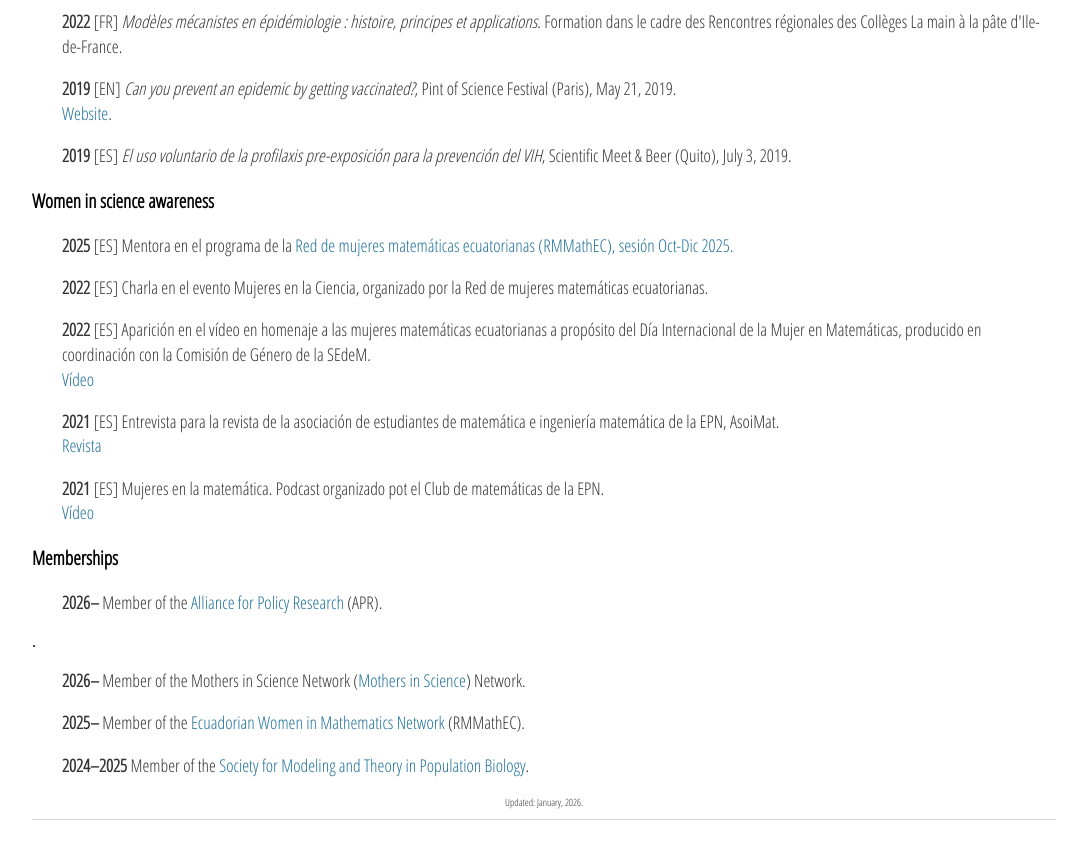
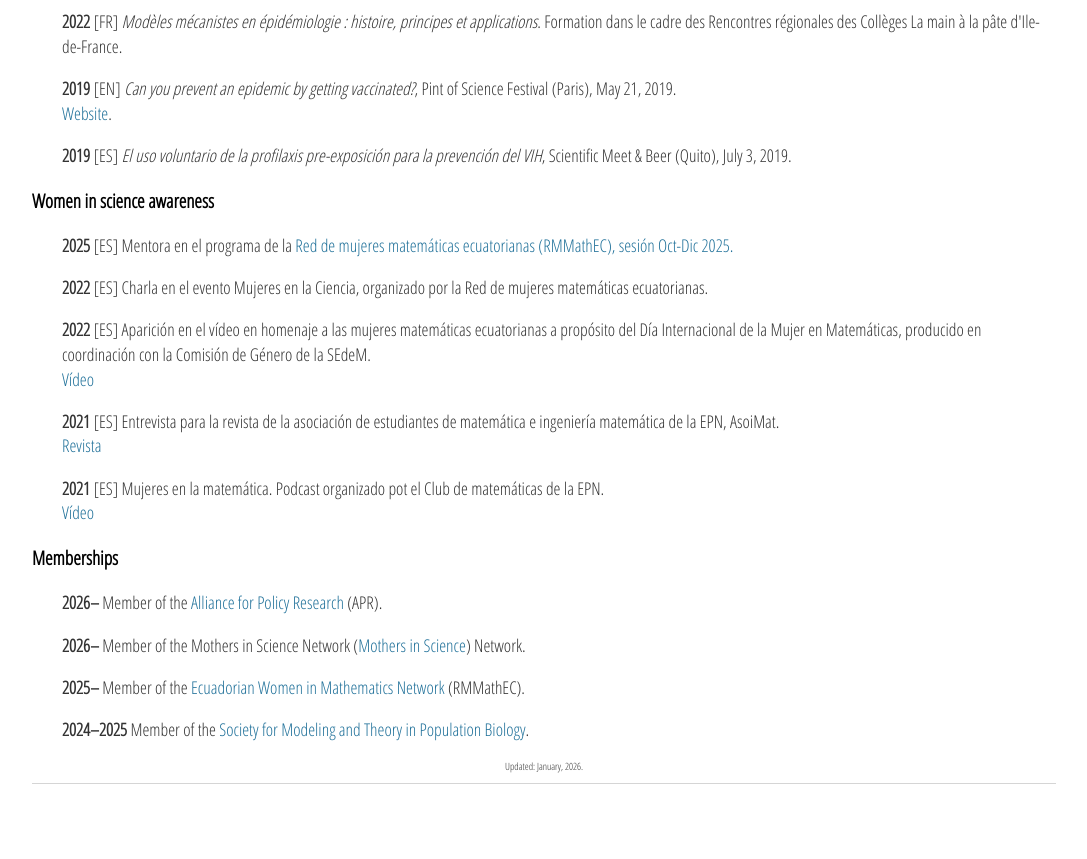
Before and after one commit to sjijon/sjijon.github.io, a Jekyll site: the page built from scientific-activities.html, in a window 1280 px wide and 900 px high, scrolled down 1983 px. Shown: the top 859 px of the window, without its empty margins (96-1183 px from the left). Built offline with Jekyll 4.4.1, drawn with Linux system fonts in a browser that asks for light colours.

Commit message:
Fix typo

```diff
--- a/scientific-activities.html
+++ b/scientific-activities.html
@@ -203,7 +203,7 @@ title: Scientific activities
 	<h3>Memberships</h3>
 	<p style="padding-left:30px;">
 		<strong>2026&ndash;</strong> Member of the <a href="https://allianceforpolicyresearch.org/" target="_blank">Alliance for Policy Research</a> (APR).
-	</p>.
+	</p>
 
 	<p style="padding-left:30px;">
 		<strong>2026&ndash;</strong> Member of the Mothers in Science Network (<a href="https://www.mothersinscience.com" target="_blank">Mothers in Science</a>) Network.
```
